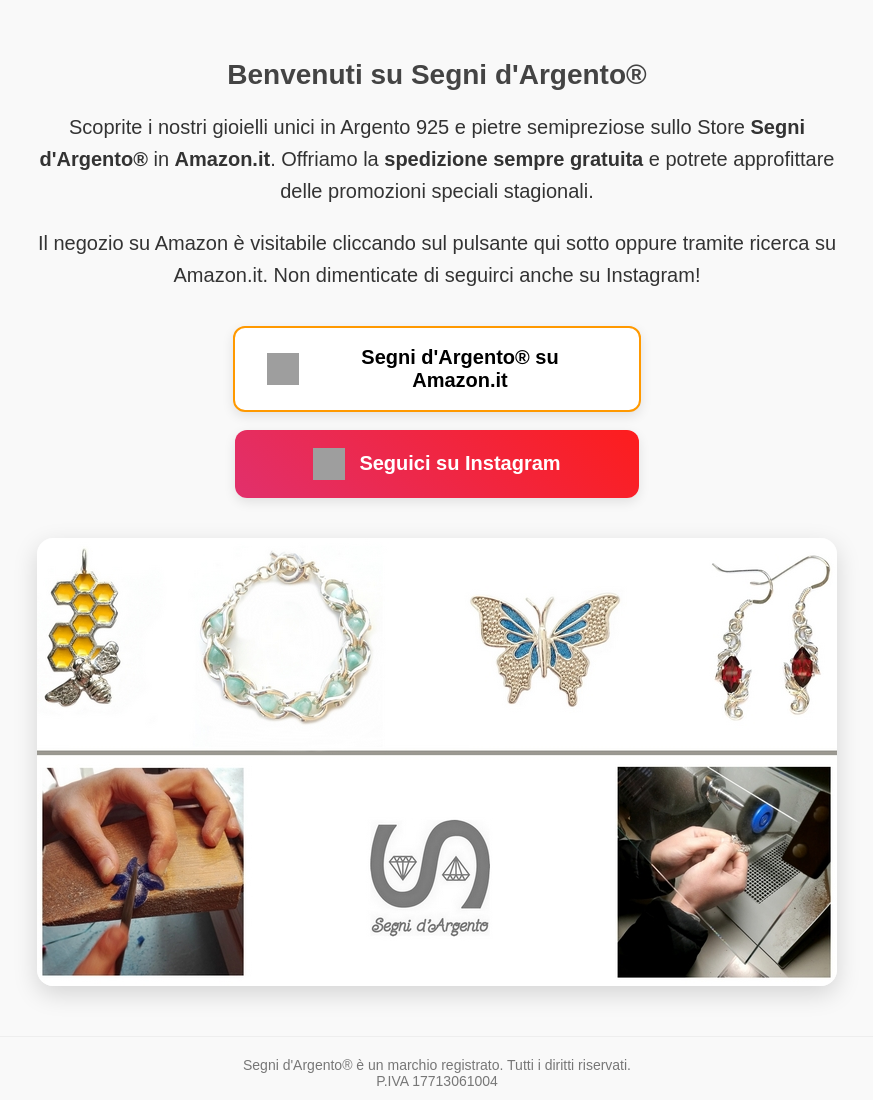
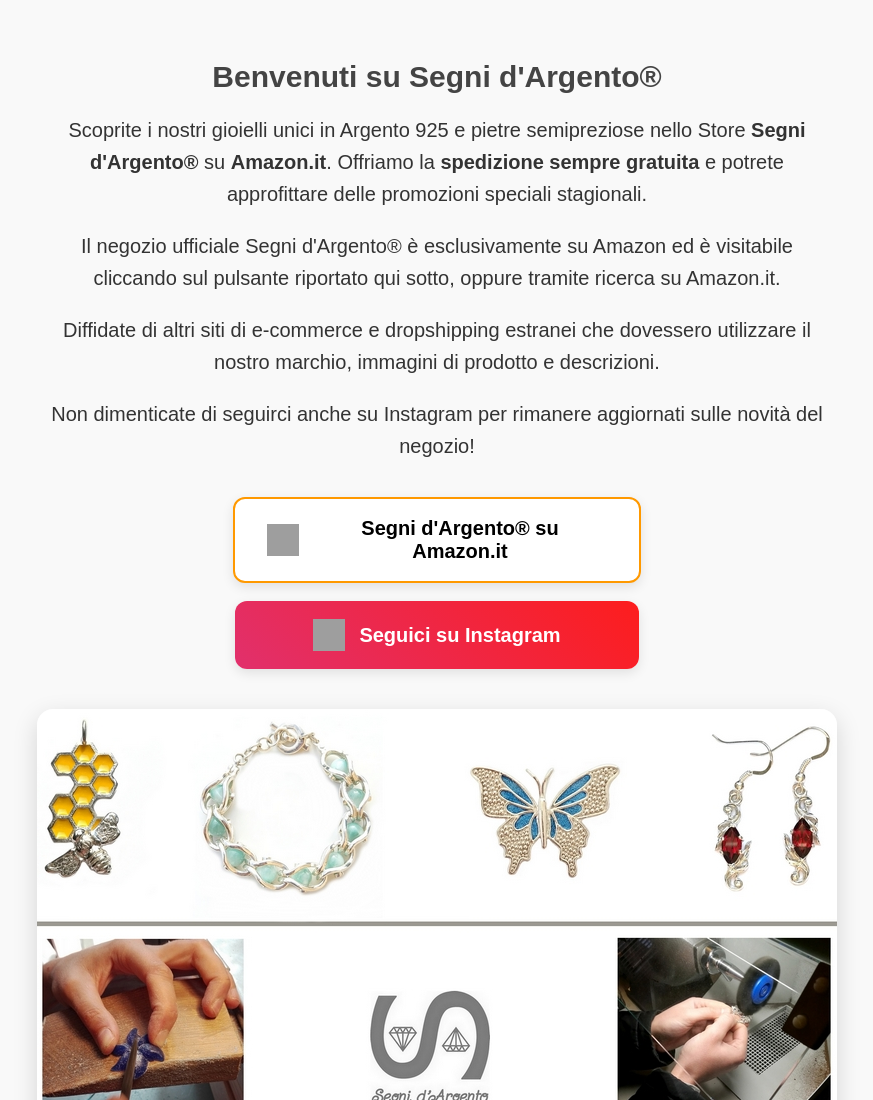
Before and after one commit to segnidargento/segnidargento.github.io, a plain HTML site: page index.html in a window 1280 px wide. Shown: the top 1100 px of the page, without its empty margins (203-1076 px from the left). Drawn offline with Linux system fonts and the light colour scheme; grey boxes are pictures that could not be loaded.

Commit message:
Update index.html

```diff
--- a/index.html
+++ b/index.html
@@ -17,7 +17,7 @@
     }
     h1 {
       color: #444;
-      font-size: 28px;
+      font-size: 30px;
       margin-bottom: 20px;
     }
     p {
@@ -129,11 +129,12 @@
   <h1>Benvenuti su Segni d'Argento®</h1>
 
   <p>
-    Scoprite i nostri gioielli unici in Argento 925 e pietre semipreziose sullo Store <strong>Segni d'Argento®</strong> in <strong>Amazon.it</strong>.
+    Scoprite i nostri gioielli unici in Argento 925 e pietre semipreziose nello Store <strong>Segni d'Argento®</strong> su <strong>Amazon.it</strong>.
     Offriamo la <strong>spedizione sempre gratuita</strong> e potrete approfittare delle promozioni speciali stagionali.
   </p>
-
-  <p>Il negozio su Amazon è visitabile cliccando sul pulsante qui sotto oppure tramite ricerca su Amazon.it. Non dimenticate di seguirci anche su Instagram!</p>
+    <p>Il negozio ufficiale Segni d'Argento® è esclusivamente su Amazon ed è visitabile cliccando sul pulsante riportato qui sotto, oppure tramite ricerca su Amazon.it.</p>
+  <p>Diffidate di altri siti di e-commerce e dropshipping estranei che dovessero utilizzare il nostro marchio, immagini di prodotto e descrizioni.</p>
+  <p> Non dimenticate di seguirci anche su Instagram per rimanere aggiornati sulle novità del negozio!</p>
 
   <div class="buttons">
     <a href="https://www.amazon.it/stores/SegnidArgento/page/DDC7B4C4-9E21-41BE-9B7B-96348A00C211"
```
